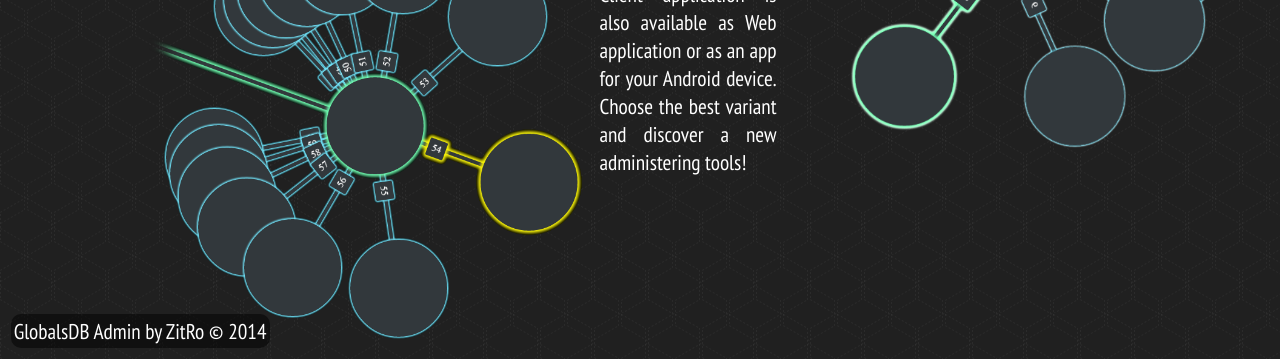
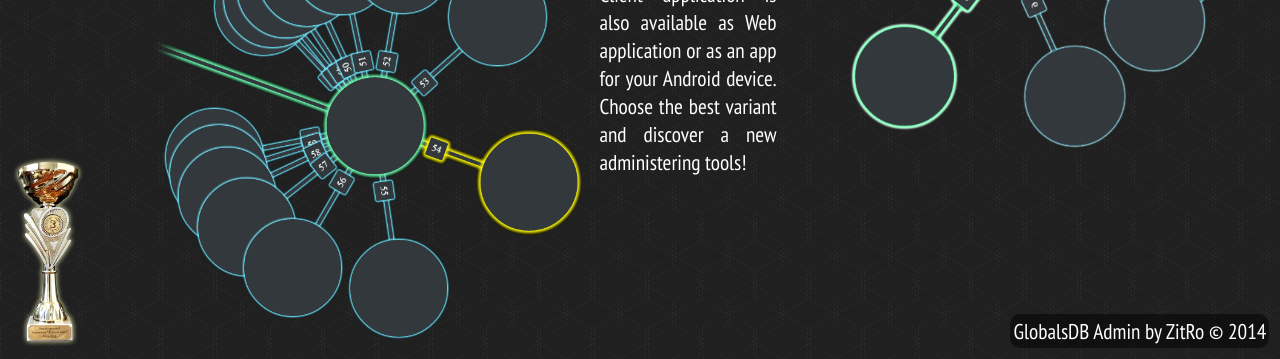
Before and after one commit to nikitaeverywhere/globalsDB-Admin-NodeJS, a plain HTML site: page index.html in a window 1280 px wide. Shown: the part 441-800 px from the top of the page. Drawn offline with Linux system fonts and the light colour scheme.

Commit message:
award note add and little fixes

```diff
--- a/css/base.css
+++ b/css/base.css
@@ -20,6 +20,7 @@ html, body {
     font-family: "PT Sans Narrow", serif;
     font-size: 16pt;
 	min-width: 600px;
+    min-height: 650px;
 }
 
 a {
@@ -69,6 +70,7 @@ table tr td {
     width: 100%;
     height: 100%;
 	min-width: 600px;
+    min-height: 650px;
 }
 
 .leftMenuBlock {
@@ -96,9 +98,6 @@ table tr td {
 .pagesBlock > div > div {
     margin: 1em;
     padding: 1em;
-    /*background: rgb(50, 56, 60);
-    box-shadow: 0 0 3px 2px rgb(115, 233, 255);
-    border-radius: 3px;*/
 }
 
 .siteMenu {
@@ -208,13 +207,20 @@ table tr td {
 
 .footer {
     position: fixed;
-    float: left;
     bottom: 0;
-    left: 0;
+    right: 0;
     margin: .5em;
     padding: 3px;
     background: rgba(0, 0, 0, 0.5);
     border-radius: 10px;
+}
+
+.award {
+    position: absolute;
+    left: 12px;
+    bottom: 12px;
+    width: 72px;
+    z-index: 1;
 }
 
 /****************************************************/
--- a/index.html
+++ b/index.html
@@ -14,6 +14,10 @@
         <img src="img/fork.png"/>
     </a>
     <div class="page">
+        <a href="http://www.goldenbyte.org/en/result/NoSQL_Expert.htm">
+            <img class="award" src="img/graph/Award-GoldenByte2014.png"
+                             title="International championship GoldenByte 2014 winner"/>
+        </a>
         <div class="leftMenuBlock">
             <ul class="siteMenu">
                 <li>
```
Also changed, not shown: img/graph/Award-GoldenByte2014.png (added).
